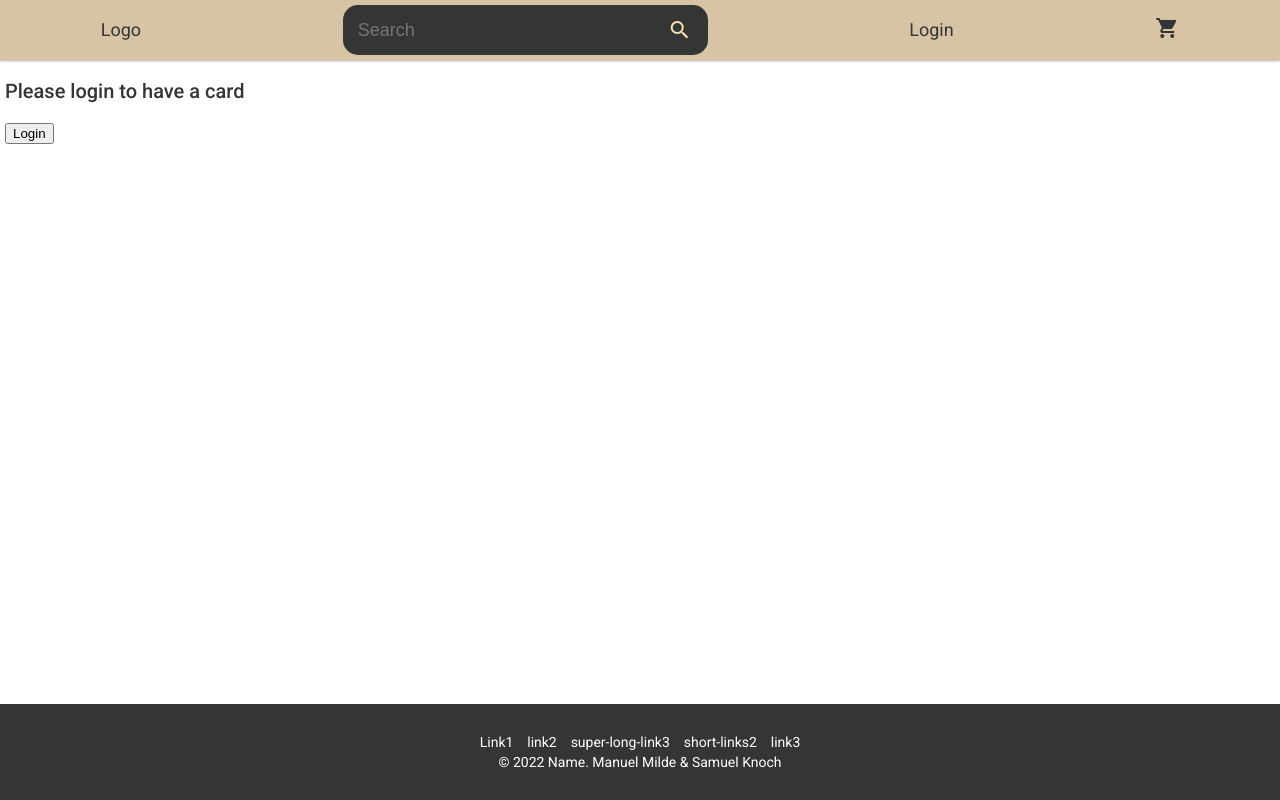
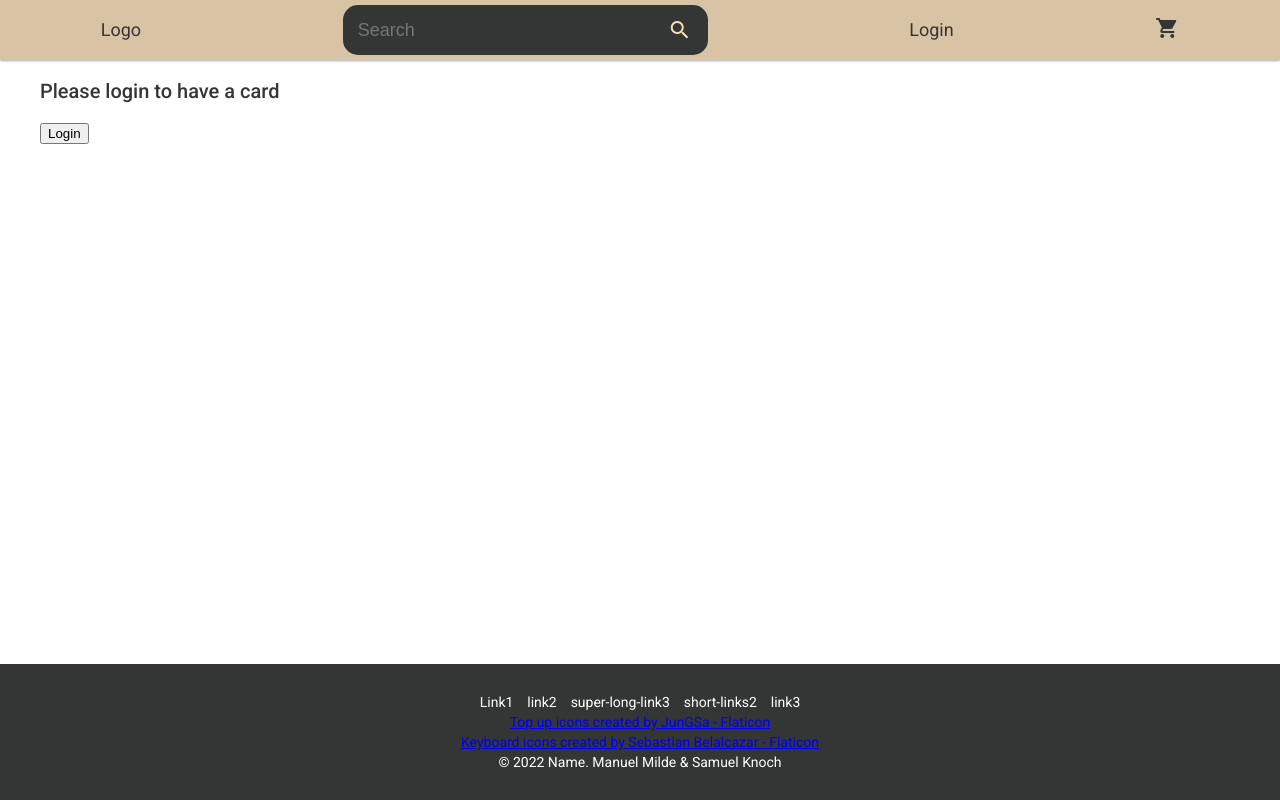
Before and after one commit to Samay97/recommender-engine, an Angular app in the folder frontend/: page /card in a window 1280 px wide. Built offline with nearby package versions, Linux system fonts and the light colour scheme.

Commit message:
logos for categories

```diff
--- a/frontend/src/app/views/card/card.component.scss
+++ b/frontend/src/app/views/card/card.component.scss
@@ -1,5 +1,5 @@
 @import '../../../styles.scss';
-$default-width: 1500px;
+$default-width: 1200px;
 
 .deafult-page-box {
     max-width: $default-width;
--- a/frontend/src/app/views/footer/footer.component.html
+++ b/frontend/src/app/views/footer/footer.component.html
@@ -1,6 +1,7 @@
 <div class="footer-container">
     <span>Link1&nbsp;&nbsp;&nbsp;&nbsp;link2&nbsp;&nbsp;&nbsp;&nbsp;super-long-link3&nbsp;&nbsp;&nbsp;&nbsp;short-links2&nbsp;&nbsp;&nbsp;&nbsp;link3</span>
-
+    <a href="https://www.flaticon.com/free-icons/top-up" title="top up icons">Top up icons created by JunGSa - Flaticon</a>
+    <a href="https://www.flaticon.com/free-icons/keyboard" title="keyboard icons">Keyboard icons created by Sebastian Belalcazar - Flaticon</a>
     <div class="impressum">
         © 2022 Name. Manuel Milde & Samuel Knoch
     </div>
--- a/frontend/src/app/views/home/home.component.html
+++ b/frontend/src/app/views/home/home.component.html
@@ -8,7 +8,7 @@
 
 <ul class="category-list">
     <li *ngFor='let cat of (categories | async)' class="category-card" (click)="onCategoryClicked(cat)">
-        <img class="category-card-image" src='https://www.surforma.com/media/filer_public_thumbnails/filer_public/01/a2/01a2dd6a-bae7-4682-a8ed-dad568aaa6bd/l4179.jpg__800x600_q95_crop_subject_location-1060%2C1499_subsampling-2_upscale.jpg'>
+        <img class="category-card-image" [src]="cat.logo ? cat.logo : 'https://www.surforma.com/media/filer_public_thumbnails/filer_public/01/a2/01a2dd6a-bae7-4682-a8ed-dad568aaa6bd/l4179.jpg__800x600_q95_crop_subject_location-1060%2C1499_subsampling-2_upscale.jpg'">
         <div class="category-card-title">{{ cat.name }}</div>
     </li>
 </ul>
--- a/frontend/src/app/views/home/home.component.scss
+++ b/frontend/src/app/views/home/home.component.scss
@@ -1,4 +1,4 @@
-$default-width: 1500px;
+$default-width: 1200px;
 
 .deafult-page-box {
     max-width: $default-width;
--- a/frontend/src/app/views/product-list/product-list.component.scss
+++ b/frontend/src/app/views/product-list/product-list.component.scss
@@ -1,5 +1,5 @@
 @import '../../../styles.scss';
-$default-width: 1500px;
+$default-width: 1200px;
 
 .deafult-page-box {
     max-width: $default-width;
--- a/frontend/src/app/views/product/product.component.scss
+++ b/frontend/src/app/views/product/product.component.scss
@@ -1,4 +1,4 @@
-$default-width: 1500px;
+$default-width: 1200px;
 
 .deafult-page-box {
     max-width: $default-width;
```
Also changed, not shown: 1 other file (tests, documents, lock files or other folders).
